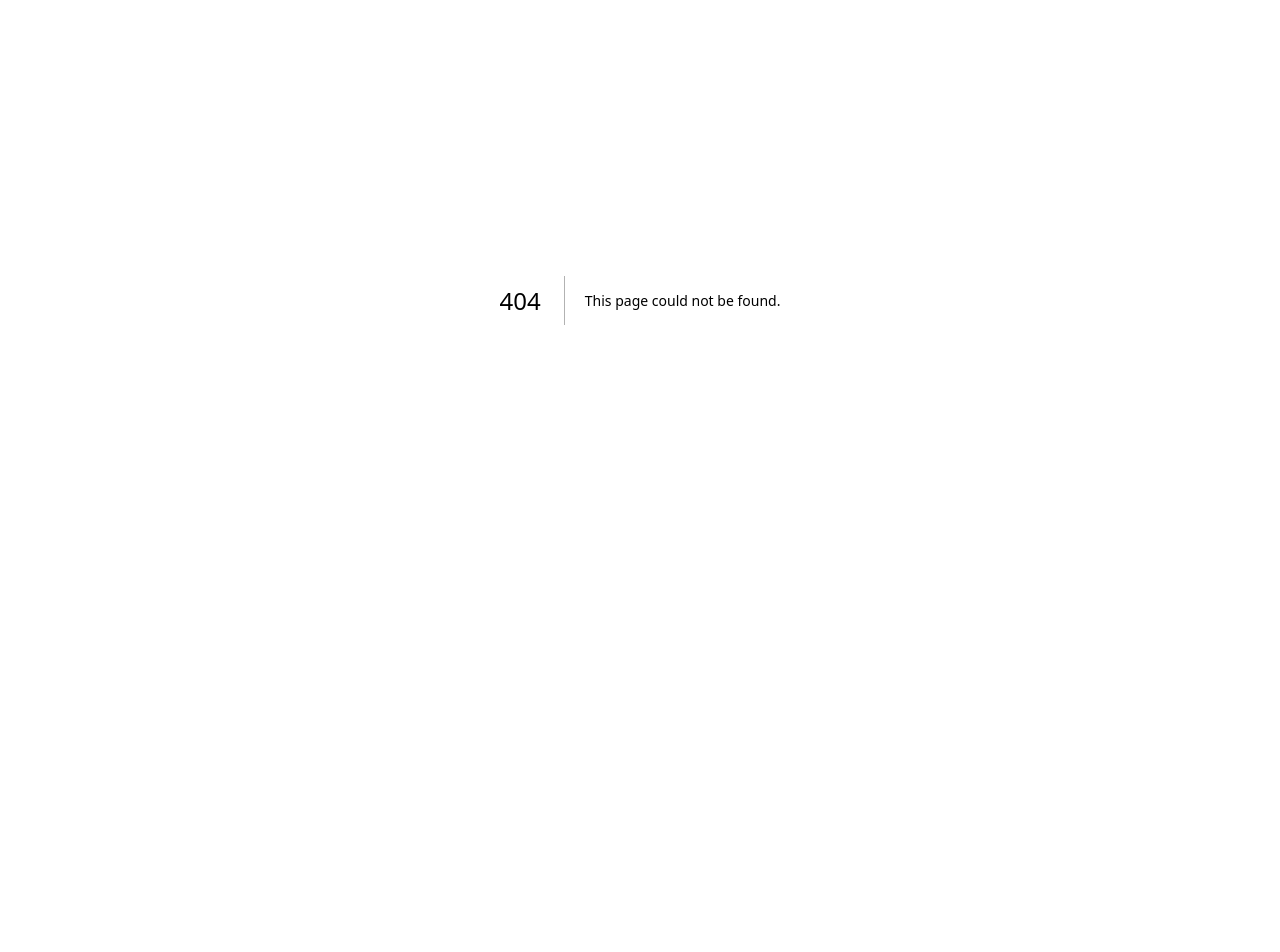
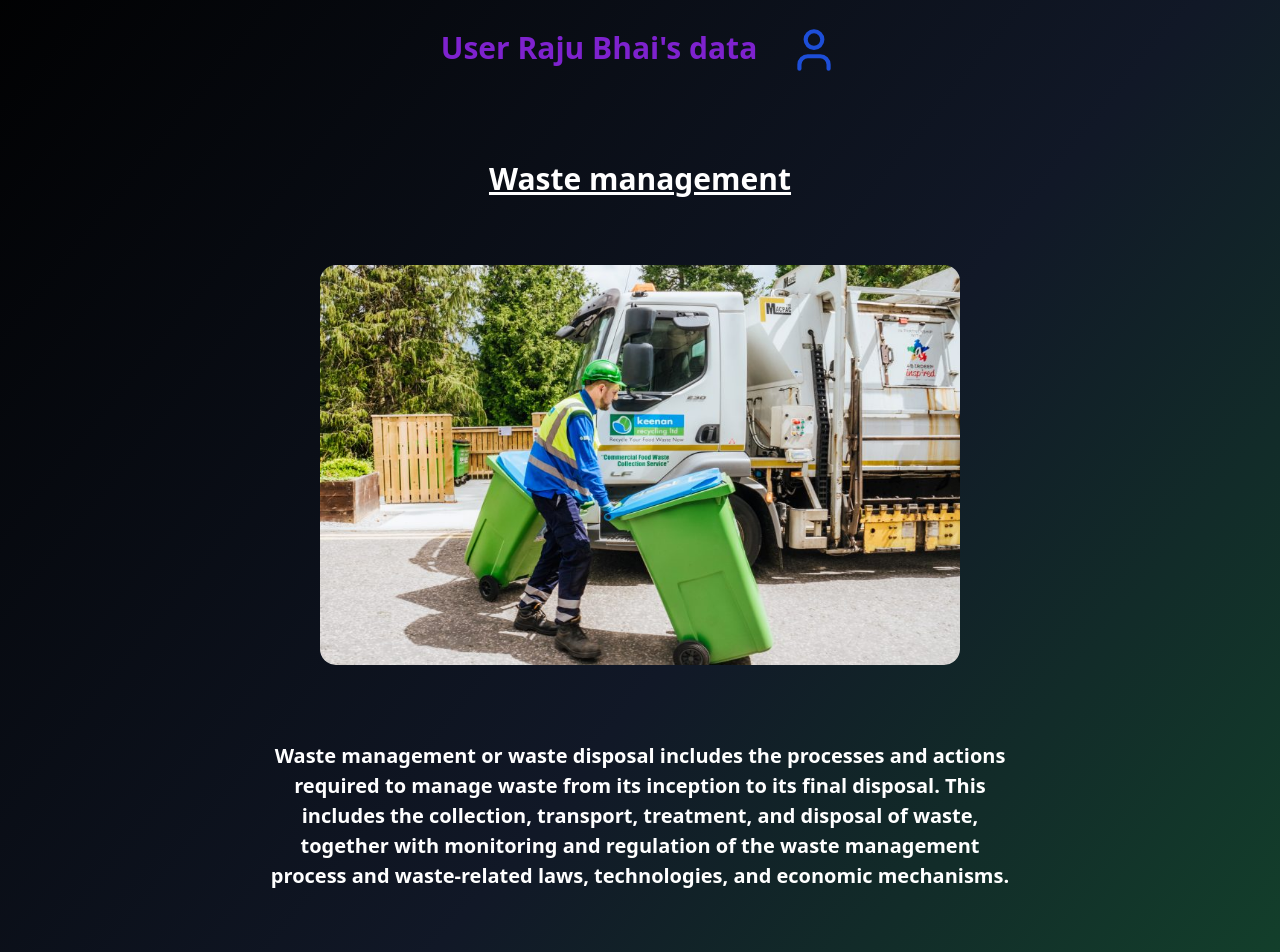
Before and after one commit to Tanuj1718/sustainable_Dev, a Next.js app in the folder Frontend/envir/: page /UserData in a window 1280 px wide. Before the commit this address had no page. Shown: the part 100-1052 px from the top of the page. Before the commit the page ends 800 px from the top, so only its background shows below. Built offline with nearby package versions, Linux system fonts and the light colour scheme.

Commit message:
Added user section

```diff
--- /dev/null
+++ b/Frontend/envir/app/UserData/page.js
@@ -0,0 +1,64 @@
+import { Navbar } from "../Components/Navbar";
+import { User, Video } from 'lucide-react';
+import Image from "next/image";
+import wasteManagement from "../UserData/wasteManage.jpg"
+
+export default function UserData() {
+  return (
+    <>
+      <div className="w-full min-h-screen flex flex-col bg-gradient-to-br from-black via-gray-900 to-green-900">
+        <Navbar />
+        <div className="w-full h-[100px] flex flex-col justify-center items-center space-y-6 mt-[100px]">
+          <div className="flex space-x-8">
+            <h1 className="text-[30px] font-bold text-purple-700">User Raju Bhai's data </h1>
+            <User className="text-[30px] font-bold text-blue-700 h-[50px] w-[50px]" />
+          </div>
+        </div>
+        <div className="min-h-screen w-full mt-[20px] flex flex-col space-y-16 items-center">
+          <h1 className="mt-9 text-[30px] underline font-bold text-white">Waste management</h1>
+          <div className="w-[70%] sm:w-[80%] md:w-[50%] md:h-[400px] h-[300px] sm:h-[250px] mt-14">
+            <Image
+              src={wasteManagement}
+              alt="Image"
+              className="h-full w-full rounded-2xl"
+            />
+          </div>
+          <div className="p-3 text-center h-auto w-full md:w-[60%]">
+            <p className="font-semibold text-white text-[20px]">
+              Waste management or waste disposal includes the processes and actions
+              required to manage waste from its inception to its final
+              disposal. This includes the collection, transport, treatment, and disposal
+              of waste, together with monitoring and regulation of the waste management
+              process and waste-related laws, technologies, and economic mechanisms.
+            </p>
+          </div>
+
+          <div>
+            <h1 className="font-bold text-[40px] text-white">Project videos</h1>
+          </div>
+
+          <div className="w-full sm:w-[80%] md:w-[60%] h-auto">
+            <div className="w-full h-auto flex-wrap space-y-5 flex justify-around mt-4">
+              <video className="w-[70%] sm:w-[45%] h-full" controls autoPlay>
+                <source src="/videos/proof.mp4" type="video/mp4" />
+                Your browser does not support the video tag.
+              </video>
+              <video className="w-[70%] sm:w-[45%] h-full" controls autoPlay>
+                <source src="/videos/proof.mp4" type="video/mp4" />
+                Your browser does not support the video tag.
+              </video>
+              <video className="w-[70%] sm:w-[45%] h-full" controls autoPlay>
+                <source src="/videos/proof.mp4" type="video/mp4" />
+                Your browser does not support the video tag.
+              </video>
+              <video className="w-[70%] sm:w-[45%] h-full" controls autoPlay>
+                <source src="/videos/proof.mp4" type="video/mp4" />
+                Your browser does not support the video tag.
+              </video>
+            </div>
+          </div>
+        </div>
+      </div>
+    </>
+  );
+}
```
Also changed, not shown: Frontend/envir/app/UserData/wasteManage.jpg (added), 1 other file (tests, documents, lock files or other folders).
